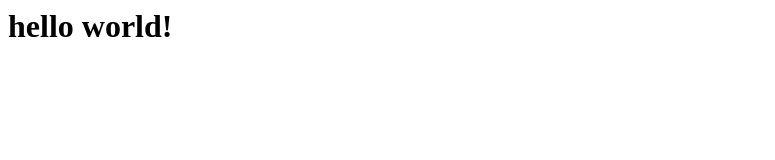
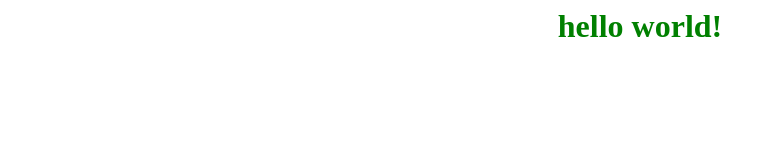
Before and after one commit to JaredKingLon/phaser, a plain HTML site: page index.html in a window 1280 px wide. Shown: the whole page, without its empty margins (0-775 px from the left). Drawn offline with Linux system fonts and the light colour scheme.

Commit message:
Change h1 style to green and center text

```diff
--- a/index.html
+++ b/index.html
@@ -1 +1 @@
-<h1> hello world! </h1>
+<h1 style ="color: green; text-align:center;"> hello world! </h1>
```
